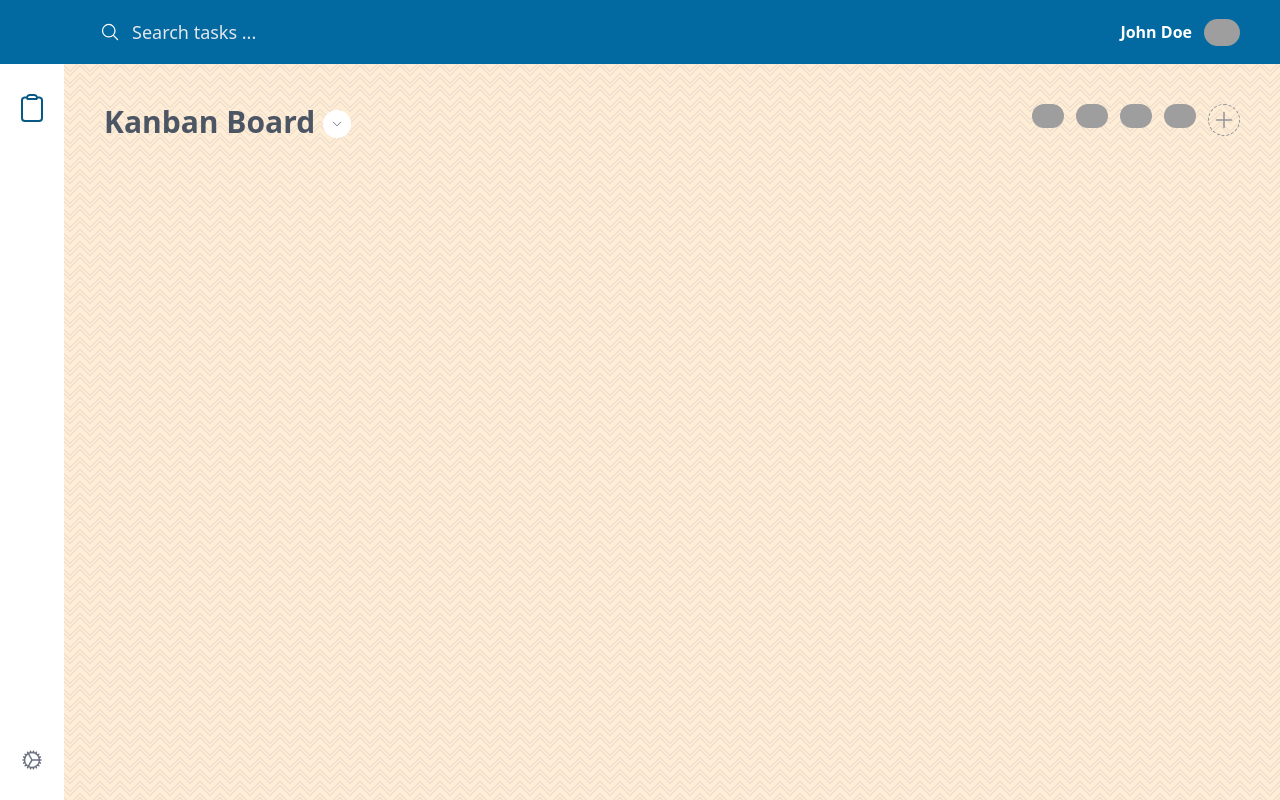
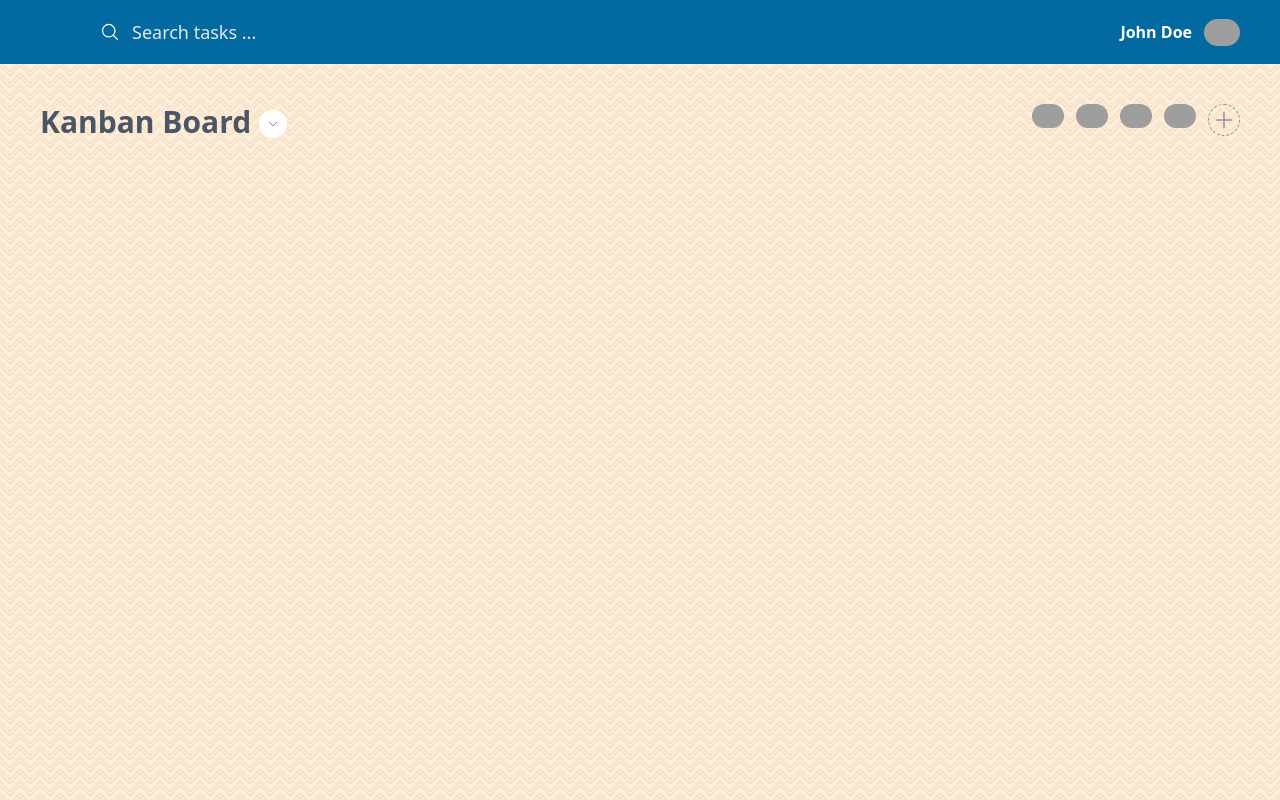
Before and after one commit to dbzrzezinski/kanban_board, a React (Vite) app: page / in a window 1280 px wide. Built offline with nearby package versions, Linux system fonts and the light colour scheme; grey boxes are pictures that could not be loaded.

Commit message:
Remove Sidebar

```diff
--- a/src/components/Layout/Layout.tsx
+++ b/src/components/Layout/Layout.tsx
@@ -1,7 +1,6 @@
 import { ReactNode, FC, ReactElement } from "react";
 
 import Topbar from "../Topbar/Topbar";
-import Sidebar from "../Sidebar/Sidebar";
 import "./layout.css";
 
 type LayoutProps = {
@@ -16,8 +15,7 @@
   return (
     <div className="min-w-full min-h-screen h-screen overflow-y-scroll bg-orange-100 pattern-bg__charlieBrown">
       <Topbar setSearchValue={setSearchValue} />
-      <Sidebar />
-      <main className="pl-16 pt-16">{children}</main>
+      <main className="pt-16">{children}</main>
     </div>
   );
 };
--- a/src/components/Sidebar/Sidebar.tsx
+++ /dev/null
@@ -1,33 +0,0 @@
-import React from "react";
-import { ClipboardIcon, CogIcon } from "@heroicons/react/24/outline";
-
-const Sidebar = () => {
-  return (
-    <div className="fixed inset-y-0 left-0 bg-white w-16 opacity-7s0">
-      <h1
-        className="flex items-center justify-center text-2xl
-    h-16 bg-sky-700 text-white font-bold"
-      ></h1>
-
-      <ul className="flex flex-col text-lg h-full">
-        <li
-          className="flex justify-center items-center flex-col
-        py-7 text-sky-800"
-        >
-          <ClipboardIcon
-            className="w-8 h-8 text-sky-800"
-            title="Kanban Board"
-          />
-        </li>
-        <li
-          className="flex justify-center items-center flex-col
-        py-7 text-gray-500 mt-auto mb-16"
-        >
-          <CogIcon className="w-6 h-6" title="Settings" />
-        </li>
-      </ul>
-    </div>
-  );
-};
-
-export default Sidebar;
```
